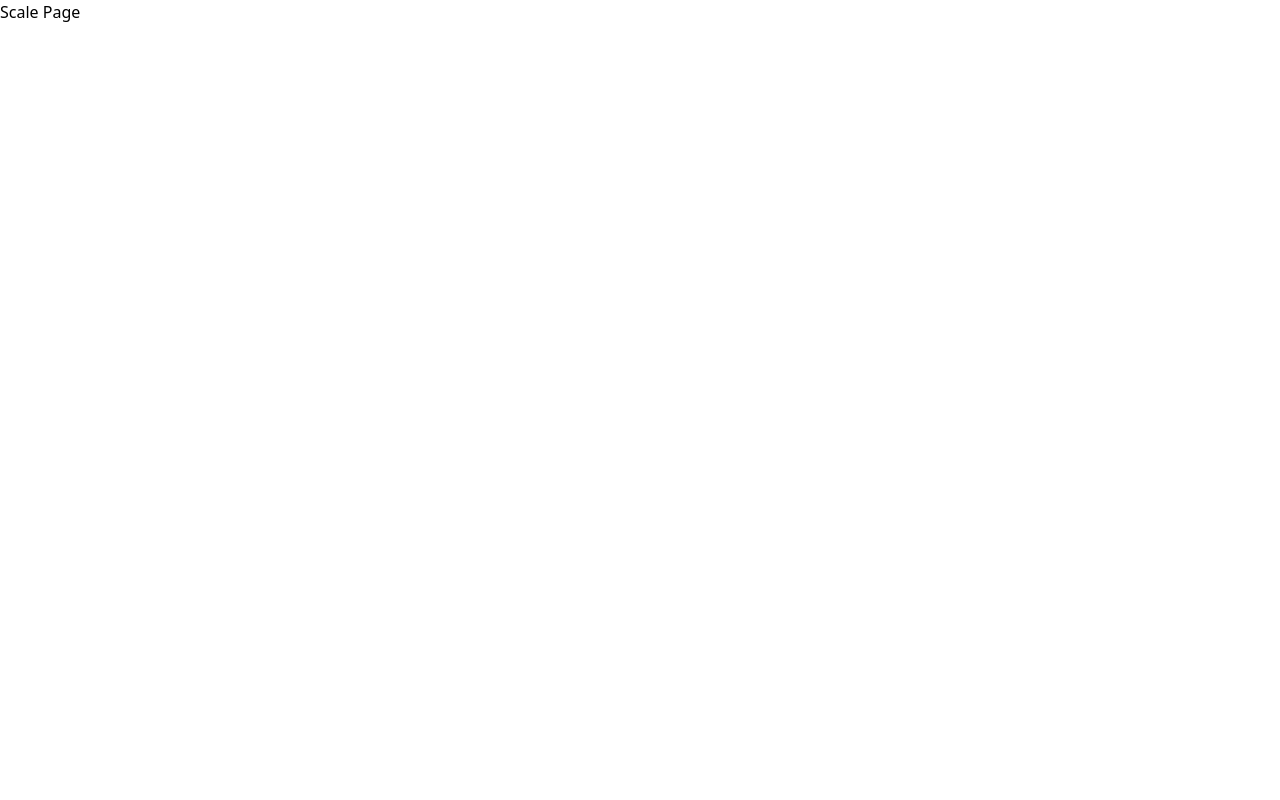
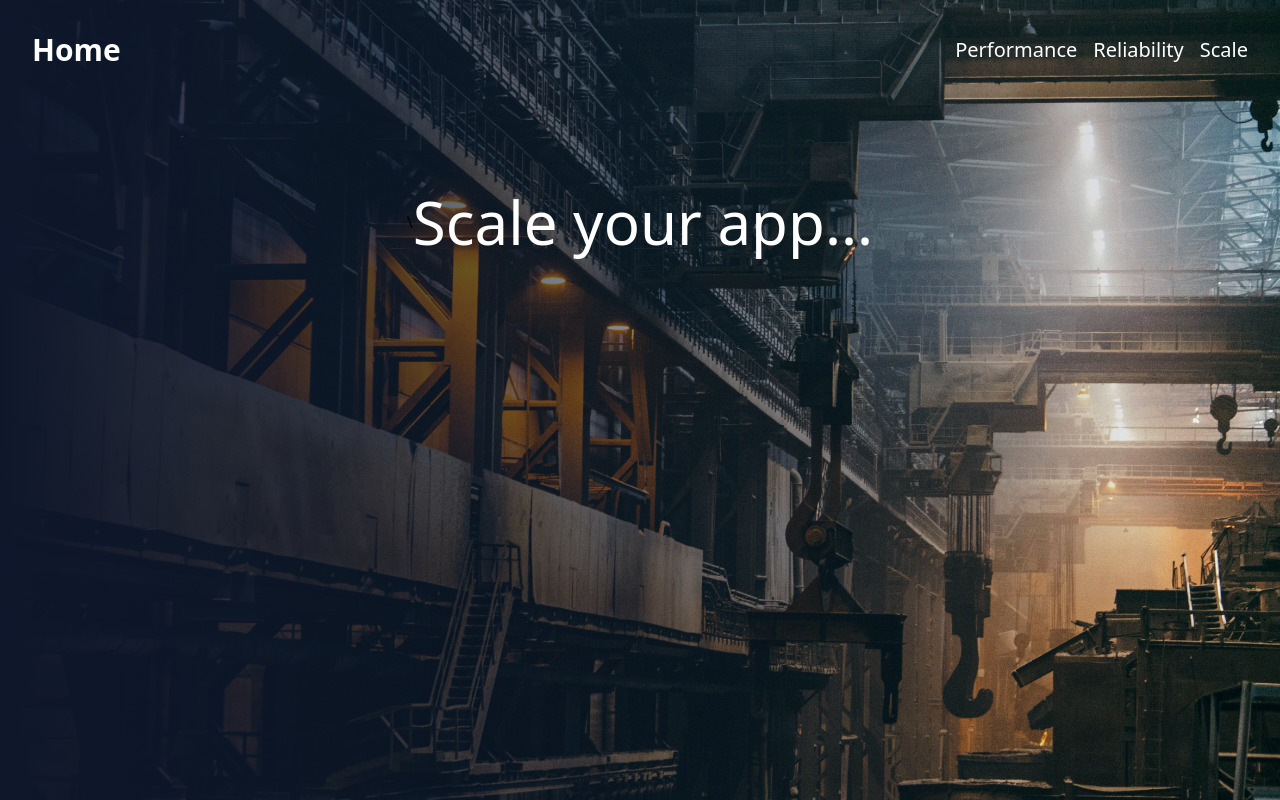
Before and after one commit to CodyJReed/next_14_refresh_corp, a Next.js app: page /scale in a window 1280 px wide. Built offline with nearby package versions, Linux system fonts and the light colour scheme.

Commit message:
refactor pages to use hero.tsx

```diff
--- a/src/app/performance/page.tsx
+++ b/src/app/performance/page.tsx
@@ -1,3 +1,12 @@
-export default function PerformancePage() {
-    return <div>Performance Page</div>
+import Hero from "@/components/hero"
+import performanceImg from 'public/performance.jpg'
+
+export default function Performance() {
+  return <div>
+    <Hero
+      imgData={performanceImg}
+      imgAlt="automated spot welding"
+      title="We serve high performance applications"
+    />
+  </div>
 }
--- a/src/app/reliability/page.tsx
+++ b/src/app/reliability/page.tsx
@@ -1,3 +1,11 @@
-export default function ReliabilityPage() {
-    return <div>Reliability Page</div>
+import Hero from "@/components/hero"
+import reliabilityImg from 'public/reliability.jpg'
+
+export default function Reliability() {
+  return <div>
+    <Hero
+      imgData={reliabilityImg}
+      imgAlt="worker welding"
+      title="Super high R.H."    />
+  </div>
 }
--- a/src/app/scale/page.tsx
+++ b/src/app/scale/page.tsx
@@ -1,3 +1,12 @@
-export default function ScalePage() {
-    return <div>Scale Page</div>
+import Hero from "@/components/hero"
+import scaleImg from 'public/scale.jpg'
+
+export default function Scale() {
+  return <div>
+    <Hero
+      imgData={scaleImg}
+      imgAlt="massive steel factory"
+      title="Scale your app..."
+    />
+  </div>
 }
```
